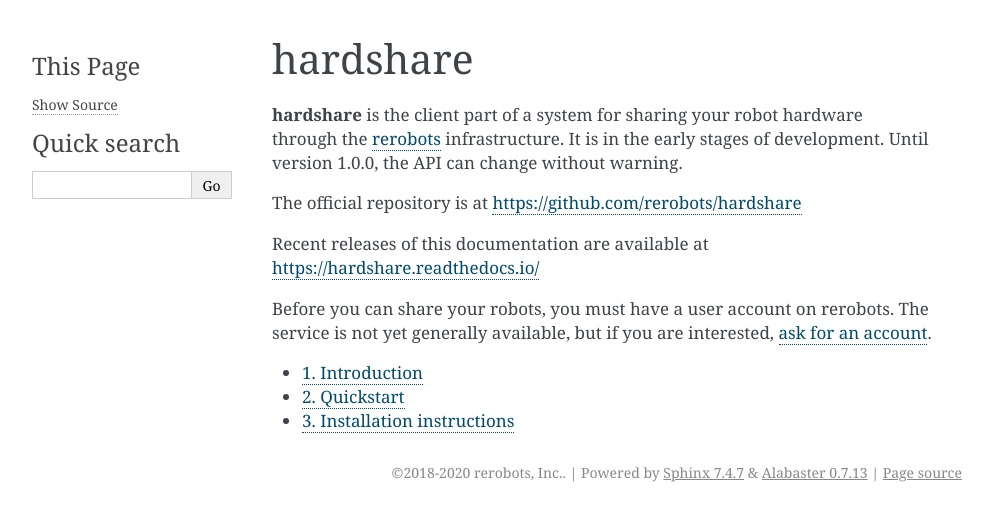
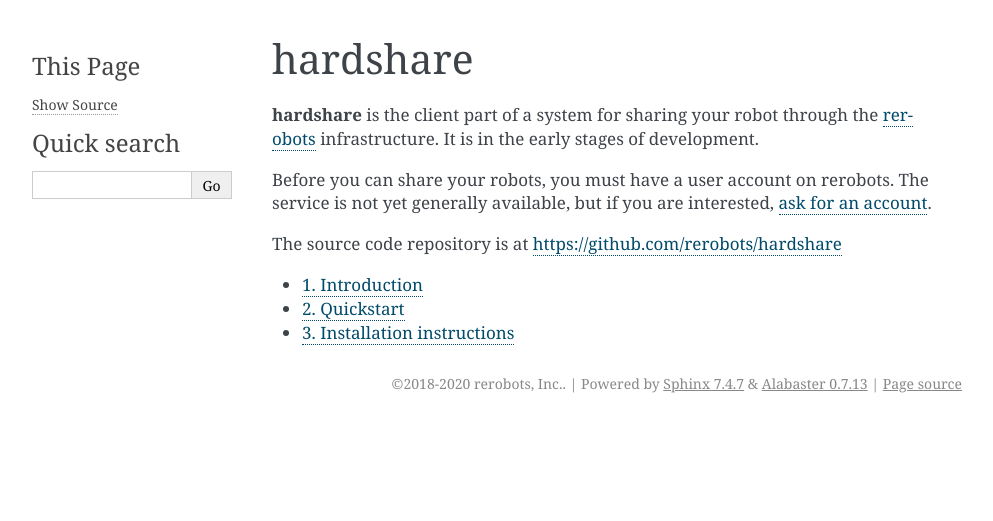
Before and after one commit to rerobots/hardshare, a Sphinx documentation site: the page built from doc/index.rst, in a window 1280 px wide. Shown: the top 521 px of the page, without its empty margins (148-1141 px from the left). Built offline with Sphinx 7.4.7, drawn with Linux system fonts in a browser that asks for light colours; the version number could not be read and is left out.

Commit message:
DOC: be more concise on index page

```diff
--- a/doc/index.rst
+++ b/doc/index.rst
@@ -1,18 +1,15 @@
 hardshare
 =========
 
-**hardshare** is the client part of a system for sharing your robot hardware
-through the rerobots_ infrastructure. It is in the early stages of development.
-Until version 1.0.0, the API can change without warning.
-
-The official repository is at https://github.com/rerobots/hardshare
-
-Recent releases of this documentation are available at
-https://hardshare.readthedocs.io/
+**hardshare** is the client part of a system for sharing your robot through the
+rerobots_ infrastructure. It is in the early stages of development.
 
 Before you can share your robots, you must have a user account on rerobots.
 The service is not yet generally available, but if you are interested, `ask for
 an account <https://rerobots.net/contact>`_.
+
+The source code repository is at https://github.com/rerobots/hardshare
+
 
 .. toctree::
    :numbered:
```
